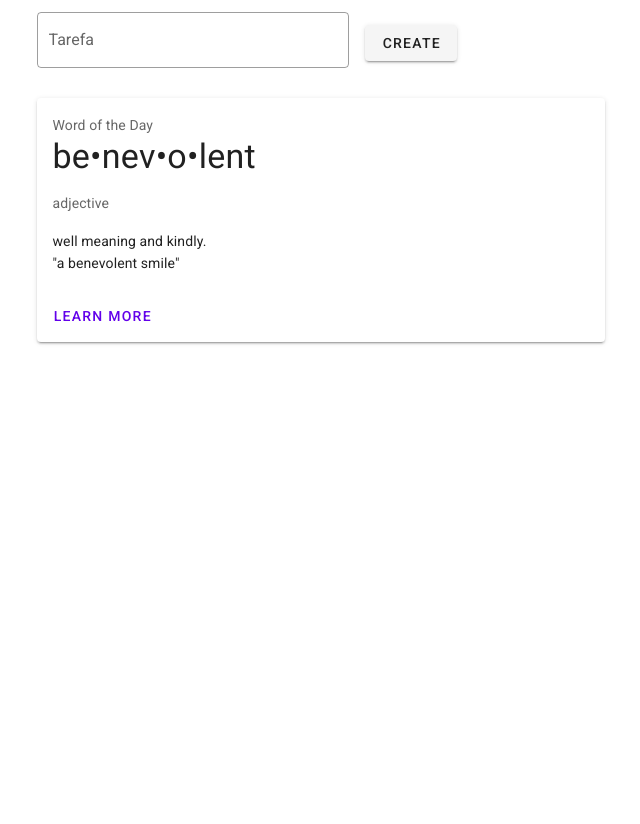
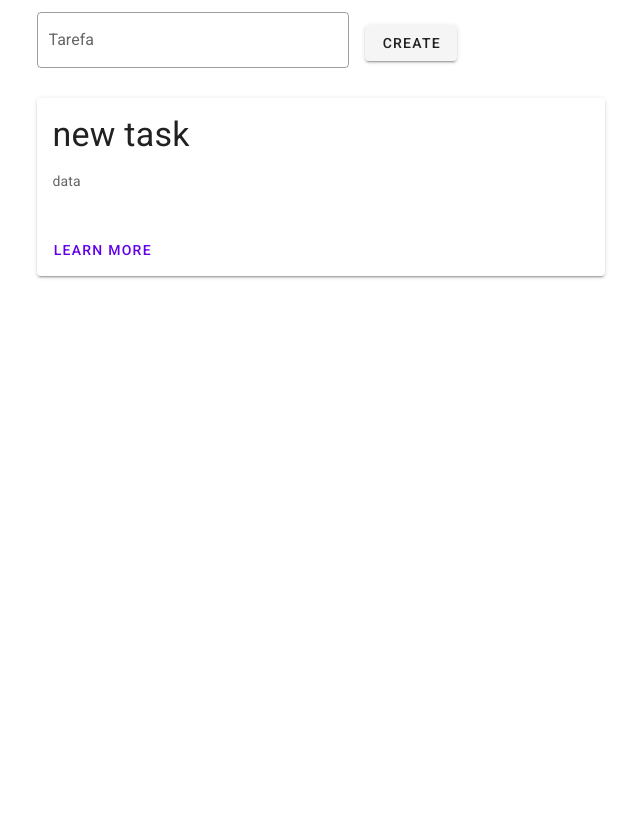
Before and after one commit to lukemariano/django-todo, a Django app: page /tasks/ in a window 1280 px wide. Shown: the whole page, without its empty margins (23-663 px from the left). Run offline with Django 4.2, Linux system fonts and the light colour scheme; some libraries are stand-ins or nearby versions.

Commit message:
puxando dados do vue

```diff
--- a/static/main.js
+++ b/static/main.js
@@ -0,0 +1,7 @@
+const app = new Vue({
+  el: "#app",
+  vuetify: new Vuetify(),
+  data: {
+    task: "new task",
+  },
+});
--- a/task/templates/task/tasks.html
+++ b/task/templates/task/tasks.html
@@ -1,6 +1,8 @@
 {% extends 'base.html' %}
 
 {% block content %}
+
+{% verbatim %}
 
     <div id="app">
         <v-app>
@@ -10,7 +12,7 @@
                     <v-text-field outlined label="Tarefa">
 
                     </v-text-field>
-                    <v-btn class="ml-4 mb-6">Create</v-btn>
+                    <v-btn type="submit" class="ml-4 mb-6">Create</v-btn>
 
                 </div>
             </div>
@@ -21,15 +23,10 @@
     max-width="100%"
   >
     <v-card-text>
-      <div>Word of the Day</div>
       <p class="text-h4 text--primary">
-        be•nev•o•lent
+        {{ task }}
       </p>
-      <p>adjective</p>
-      <div class="text--primary">
-        well meaning and kindly.<br>
-        "a benevolent smile"
-      </div>
+      <p>data</p>
     </v-card-text>
     <v-card-actions>
       <v-btn
@@ -43,4 +40,5 @@
     </v-app>
     </div>
 
+{% endverbatim %}
 {% endblock content %}
--- a/templates/base.html
+++ b/templates/base.html
@@ -30,15 +30,10 @@
 
     <script src="https://cdn.jsdelivr.net/npm/vue@2.x/dist/vue.js"></script>
     <script src="https://cdn.jsdelivr.net/npm/vuetify@2.x/dist/vuetify.js"></script>
-    <script>
-        new Vue({
-          el: '#app',
-          vuetify: new Vuetify(),
-        })
-      </script>
+    <script src="{% static 'main.js' %}"></script>
     <script src="https://cdnjs.cloudflare.com/ajax/libs/vue/2.6.12/vue.min.js" integrity="sha512-BKbSR+cfyxLdMAsE0naLReFSLg8/pjbgfxHh/k/kUC82Hy7r6HtR5hLhobaln2gcTvzkyyehrdREdjpsQwy2Jw==" crossorigin="anonymous" referrerpolicy="no-referrer"></script>
 
-    <script src="{% static 'main.js' %}"></script>
+
 
 </body>
 </html>
```
